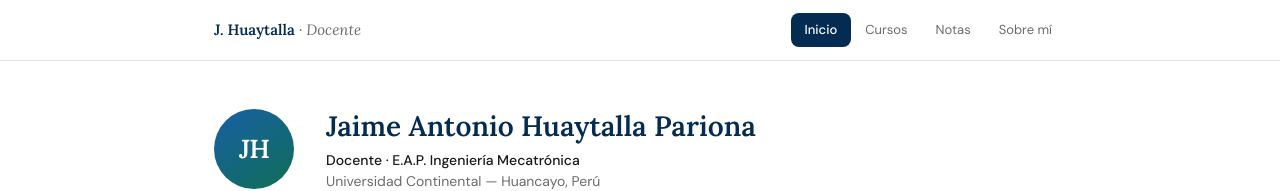
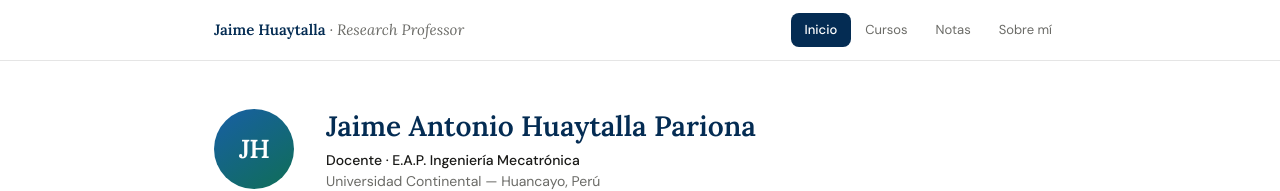
Before and after one commit to JaimeHuaytallaPariona/Jaime_Huaytalla_Pariona, a plain HTML site: page index.html in a window 1280 px wide. Shown: the top 191 px of the page. Drawn offline with Linux system fonts and the light colour scheme.

Commit message:
Update index.html

```diff
--- a/index.html
+++ b/index.html
@@ -399,7 +399,7 @@
   <header class="site-header">
     <div class="header-inner">
       <a href="#" class="brand" onclick="showSection('inicio'); return false;">
-        J. Huaytalla <span>· Docente</span>
+        Jaime Huaytalla <span>· Research Professor</span>
       </a>
       <nav>
         <a href="#" class="active" id="nav-inicio" onclick="showSection('inicio'); return false;">Inicio</a>
```
